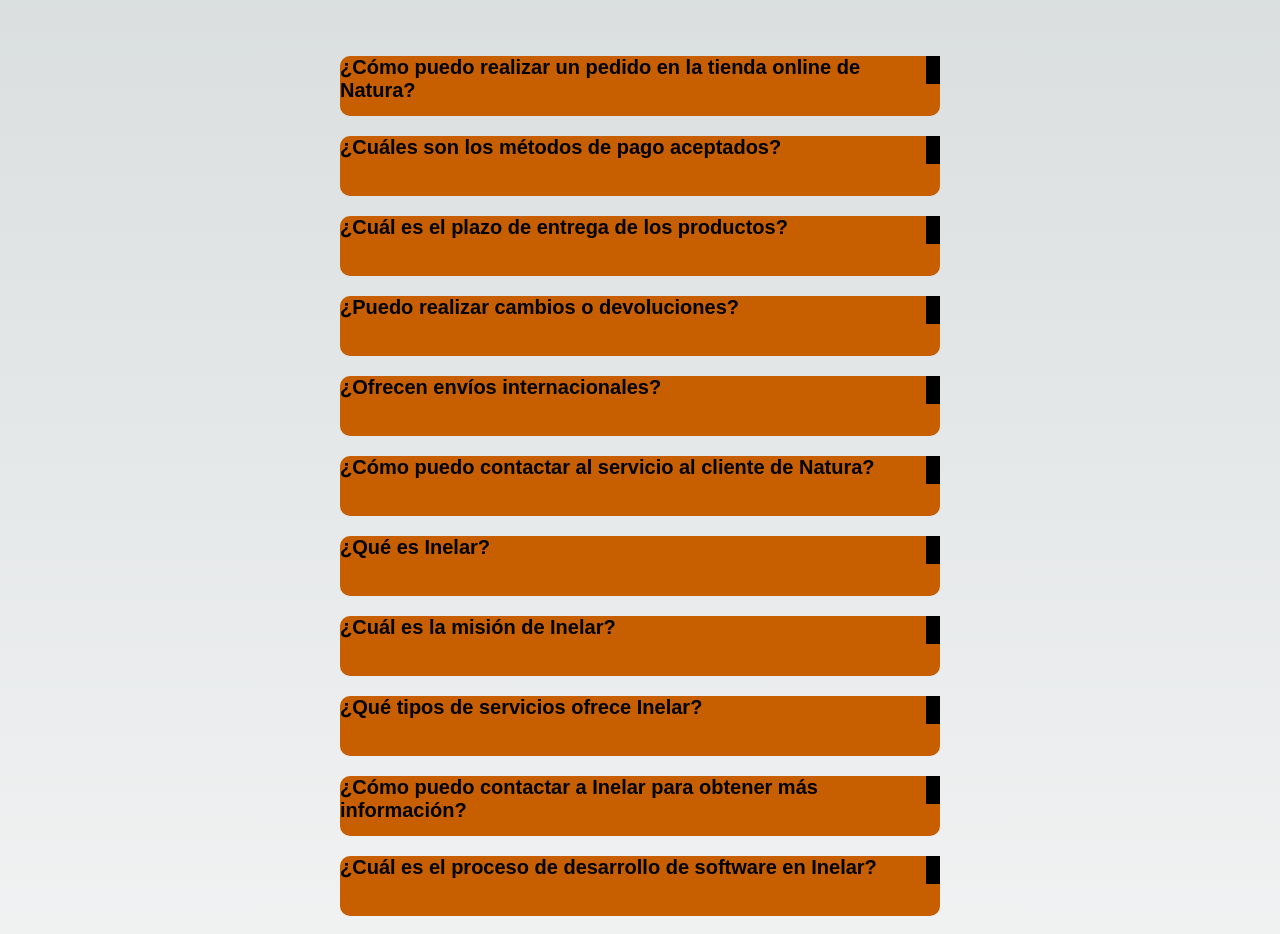
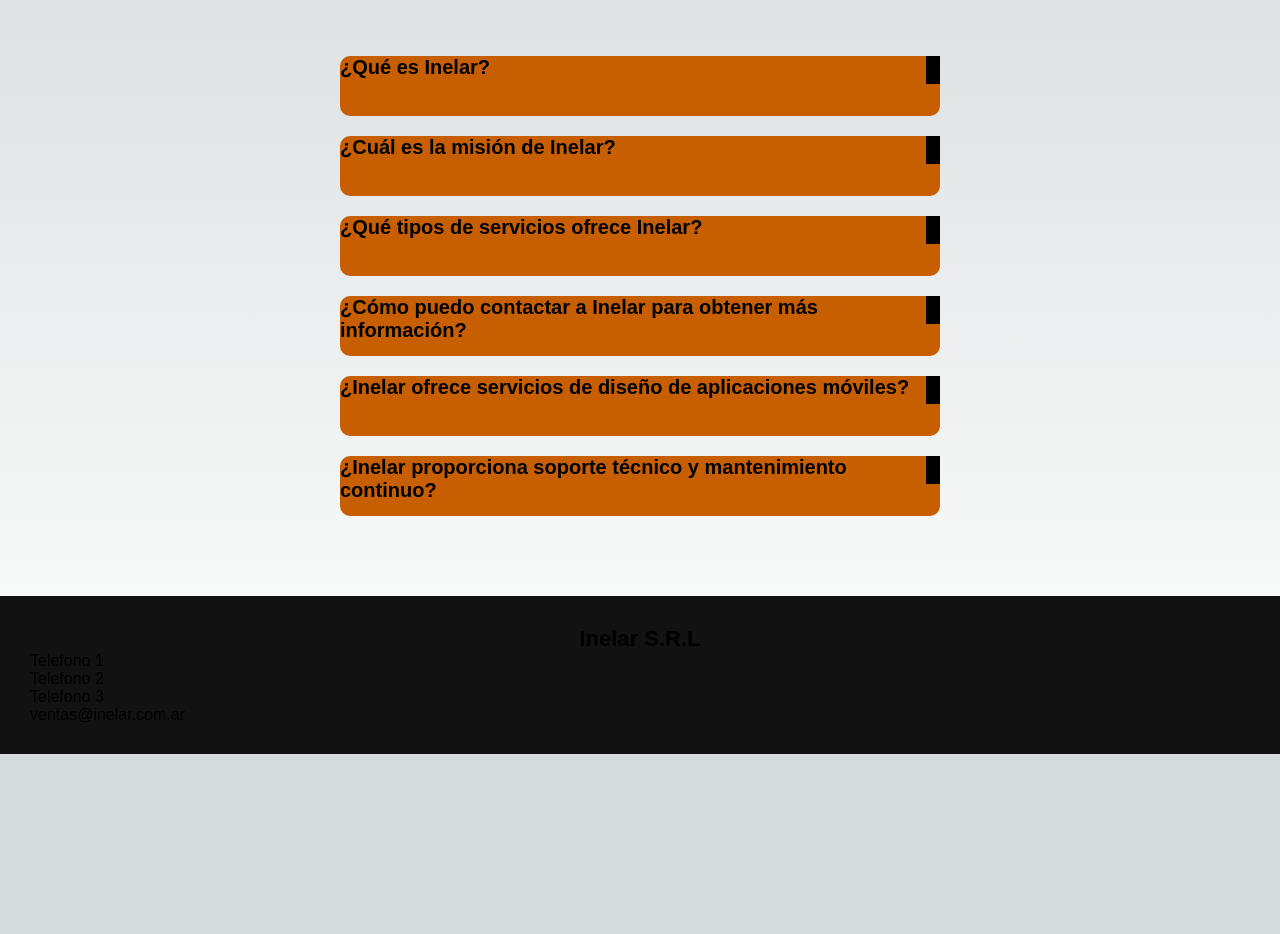
Before and after one commit to juancruzleone/proyectofinal, a Next.js app: page /preguntas-frecuentes in a window 1280 px wide. Shown: the part 180-1114 px from the top of the page. After the commit the page ends 934 px from the top, so only its background shows below. Built offline with nearby package versions, Linux system fonts and the light colour scheme.

Commit message:
Se realizaron cambios en las preguntas de la secci{on preguntas frecuentes}

```diff
--- a/src/pages/preguntas-frecuentes.jsx
+++ b/src/pages/preguntas-frecuentes.jsx
@@ -7,36 +7,6 @@
   const [preguntaAbierta, setPreguntaAbierta] = useState(null);
 
   const preguntasRespuestas = [
-    {
-      pregunta: "¿Cómo puedo realizar un pedido en la tienda online de Natura?",
-      respuesta:
-        "Para realizar un pedido en nuestra tienda online, primero debes registrarte en nuestro sitio. Luego, navega por las categorías de productos como perfumes, cremas y desodorantes, selecciona los productos que desees y agrégalos a tu carrito de compras. Finalmente, sigue los pasos indicados para confirmar tu pedido y realizar el pago.",
-    },
-    {
-      pregunta: "¿Cuáles son los métodos de pago aceptados?",
-      respuesta:
-        "Aceptamos varios métodos de pago, incluyendo tarjetas de crédito y débito, transferencias bancarias y pagos en efectivo al momento de la entrega. Durante el proceso de compra, podrás seleccionar el método de pago que mejor te convenga.",
-    },
-    {
-      pregunta: "¿Cuál es el plazo de entrega de los productos?",
-      respuesta:
-        "El plazo de entrega puede variar según tu ubicación y el tipo de producto. En general, intentamos entregar los pedidos dentro de 3 a 7 días hábiles. Te proporcionaremos información detallada sobre el tiempo estimado de entrega durante el proceso de compra.",
-    },
-    {
-      pregunta: "¿Puedo realizar cambios o devoluciones?",
-      respuesta:
-        "Sí, aceptamos cambios y devoluciones en caso de que el producto recibido presente algún defecto o no cumpla con tus expectativas. Debes ponerte en contacto con nuestro servicio al cliente dentro de los 15 días hábiles posteriores a la entrega para gestionar el proceso de cambio o devolución.",
-    },
-    {
-      pregunta: "¿Ofrecen envíos internacionales?",
-      respuesta:
-        "Actualmente, nuestros envíos están limitados a direcciones dentro de Argentina. No ofrecemos envíos internacionales en este momento.",
-    },
-    {
-      pregunta: "¿Cómo puedo contactar al servicio al cliente de Natura?",
-      respuesta:
-        "Puedes contactarnos a través de nuestro correo electrónico de contacto: info@natura.com o llamando al número de teléfono +123-456-789.",
-    },
     {
       pregunta: "¿Qué es Inelar?",
       respuesta:
@@ -58,29 +28,9 @@
         "Puedes ponerte en contacto con nosotros a través de nuestro correo electrónico de contacto: info@inelar.com o llamando al número de teléfono +123-456-789.",
     },
     {
-      pregunta: "¿Cuál es el proceso de desarrollo de software en Inelar?",
-      respuesta:
-        "El proceso de desarrollo de software en Inelar sigue un enfoque personalizado, desde la conceptualización y diseño hasta la implementación y mantenimiento. Trabajamos de cerca con nuestros clientes para garantizar que sus necesidades se cumplan en cada etapa del proyecto.",
-    },
-    {
       pregunta: "¿Inelar ofrece servicios de diseño de aplicaciones móviles?",
       respuesta:
         "Sí, en Inelar ofrecemos servicios de diseño y desarrollo de aplicaciones móviles tanto para Android como para iOS. Creamos aplicaciones a medida que se adapten a las necesidades de tu negocio.",
-    },
-    {
-      pregunta: "¿Cuál es el tiempo de entrega típico para proyectos de desarrollo de software?",
-      respuesta:
-        "El tiempo de entrega puede variar según la complejidad del proyecto. Sin embargo, trabajamos diligentemente para entregar proyectos en plazos razonables y proporcionamos estimaciones detalladas durante la consulta inicial.",
-    },
-    {
-      pregunta: "¿Inelar ofrece servicios de consultoría tecnológica?",
-      respuesta:
-        "Sí, ofrecemos servicios de consultoría tecnológica para ayudar a las empresas a identificar oportunidades de mejora y a implementar soluciones tecnológicas efectivas.",
-    },
-    {
-      pregunta: "¿Qué sectores atiende Inelar?",
-      respuesta:
-        "En Inelar, trabajamos con clientes de diversos sectores, incluyendo el sector financiero, de salud, educativo, manufacturero y más. Nuestra experiencia nos permite adaptarnos a las necesidades específicas de cada industria.",
     },
     {
       pregunta: "¿Inelar proporciona soporte técnico y mantenimiento continuo?",
```
